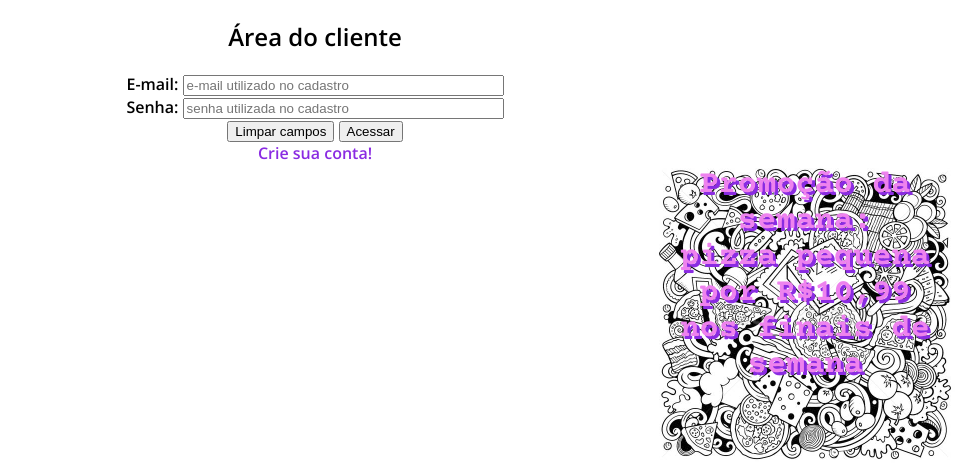
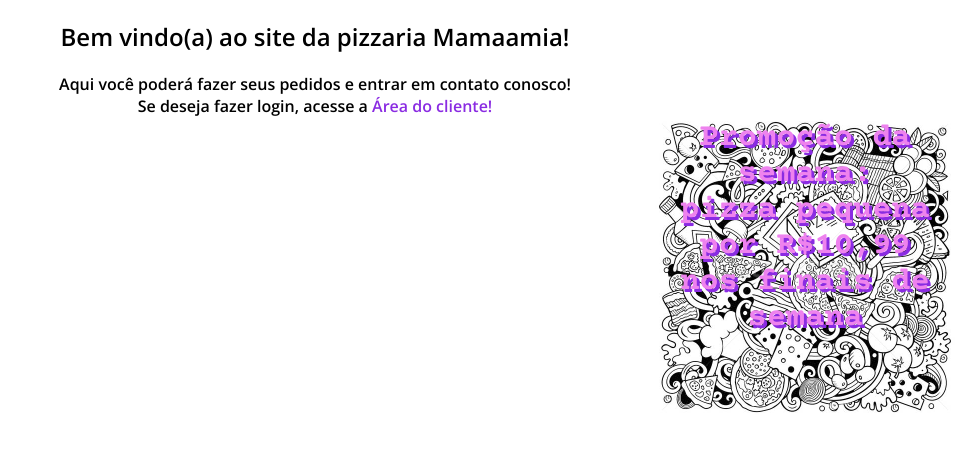
Before and after one commit to SWE3T/SampleSite, a PHP site: page / in a window 1280 px wide. Shown: the part 146-609 px from the top of the page, without its empty margins (325-1280 px from the left). Run offline with PHP 8.4, Linux system fonts and the light colour scheme; some web fonts are replaced.

Commit message:
login somewhat working

```diff
--- a/index.php
+++ b/index.php
@@ -1,4 +1,5 @@
 <?php
+session_start();
 include_once("views/layout/header.php");
 ?>
 <main>
@@ -40,40 +41,54 @@ include_once("views/layout/header.php");
                 //<label for="confirm">Confirme a senha:<input type="password" name="confirm_password_field" size="37" maxlength="45" placeholder="senha" id="confirm"></label>
 
                 if ($valido) {
-                    $nome = isset($_POST['name_field']);
-                    $email = isset($_POST['field_email']);
-                    $senha = isset($_POST['password_field']);
-                    $adress = isset($_POST['adress_field']);
-                    $bairro = isset($_POST['field_bairro']);
-                    $data = isset($_POST['date_field']);
+                    $nome = $_POST['name_field'];
+                    $email = $_POST['field_email'];
+                    $senha = $_POST['password_field'];
+                    $adress = $_POST['adress_field'];
+                    $bairro = $_POST['field_bairro'];
+                    $telefone = $_POST['phone_field'];
+                    $data = $_POST['date_field'];
 
                     $novo->setNome($nome);
                     $novo->setEmail($email);
                     $novo->setSenha($senha);
                     $novo->setEndereco($adress);
                     $novo->setBairro($bairro);
+                    $novo->setTelefone($telefone);
                     $novo->setDataNascimento($data);
 
                     $bd->cadastrar($novo);
+
+                    $_SESSION['logado'] = true;
+                    $_SESSION['cliente'] = $novo->getNome();
+                    $_SESSION['codigo'] = $novo->getCodigo();
+                    header("Location: index.php?action=minhaConta");
                 } else {
                     echo '<p style = "text-align: center; color: tomato;">Erro na criação da conta!</p>';
                 }
             }
-
-            // else if ((isset($_POST['cadastrar']) && ) {
-            //     include_once("views/cadastro.php");
-            //     echo "Erro na efetuação do cadastro. Atualize a página e tente novamente!";
-            // }
         } elseif ($_GET['action'] == "login") {
             include_once "classes/ClienteDAO.php";
+
+
             $bd = new ClienteDAO();
-            if ($resultado = $bd->acessar($_POST['field_email'], $_POST['password_field'])) {
-                $_SESSION['logado'] = true;
-                $_SESSION['cliente'] = $resultado->getNome();
-                $_SESSION['codigo'] = $resultado->getCodigo();
-                header("Location: index.php?action=minhaConta");
-            } else { // casos em que o método acessar retornou false
-                header("Location: index.php?action=cliente&erro=1");
+            if (isset($_POST['logar'])) {
+                $emailUser = $_POST['field_email'];
+                $senhaUser = $_POST['password_field'];
+                echo "<h2>" . $emailUser . "</h2>";
+                echo "<h2>" . $senhaUser . "</h2>";
+                $resultado = $bd->acessar($emailUser, $senhaUser);
+                if ($bd->acessar($emailUser, $senhaUser) == false) {
+                    echo '<p style = "text-align: center; color: tomato;">Erro na logação da conta!</p>';
+                    header("Location: index.php?action=cliente");
+                } else { // casos em que o método acessar retornou algo diferente de false
+                    //echo "<h2>" . $nomes . "</h2>";
+                    echo '<p style = "text-align: center; color: tomato;">Deu certo coroi!</p>';
+                    $_SESSION['logado'] = true;
+                    $_SESSION['cliente'] = $resultado->getNome();
+                    $_SESSION['codigo'] = $resultado->getCodigo();
+                    header("Location: index.php?action=minhaConta");
+                }
             }
         } elseif ($_GET['action'] == "sair") {
             session_destroy();
--- a/views/cliente.php
+++ b/views/cliente.php
@@ -16,7 +16,7 @@
             <br>
             <br>
             <input type="reset" value="Limpar campos">
-            <input type="submit" value="Acessar">
+            <input type="submit" name="logar" value="Acessar">
         </form>
         <br>
         Ainda não possui uma conta? <a href="index.php?action=cadastro">Crie sua conta!</a>
--- a/views/minhaConta.php
+++ b/views/minhaConta.php
@@ -1,7 +1,7 @@
 <h2>Área do Cliente</h2>
 <hr>
 <?php
-    if(isset($_SESSION['logado'])){
+    if(($_SESSION['logado']==true)){
         echo "<p>{$_SESSION['cliente']}</p>";
         echo "<p>Em breve você verá aqui sua lista de pedidos!</p>";
     }
--- a/views/start.php
+++ b/views/start.php
@@ -1,18 +1,9 @@
 <main>
 
     <div class="forms">
-        <h2>Área do cliente</h2>
-        <form method="POST" action="">
-            <label for="id_email">E-mail:</label>
-            <input type="email" name="field_email" size="37" maxlength="50" placeholder="e-mail utilizado no cadastro" id="id_email">
-            <br>
-            <label for="password">Senha:
-            <input type="password" name="password_field" size="37" maxlength="45" placeholder="senha utilizada no cadastro" id="password"></label>
-            <br>
-            <input type="reset" value="Limpar campos">
-            <input type="submit" value="Acessar" onclick="login()">
-        </form>
-        <a href="index.php?action=cadastro">Crie sua conta!</a>
+        <h2>Bem vindo(a) ao site da pizzaria Mamaamia!</h2>
+        <p>Aqui você poderá fazer seus pedidos e entrar em contato conosco!</p>
+        <p>Se deseja fazer login, acesse a <a href="index.php?action=cliente">Área do cliente!</a>
     </div>
 
 <aside>
```
Also changed, not shown: classes/ClienteDAO.php (+19 -1 lines).
